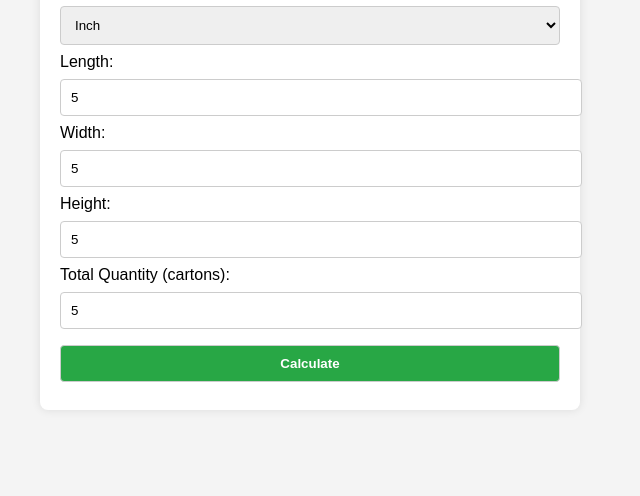
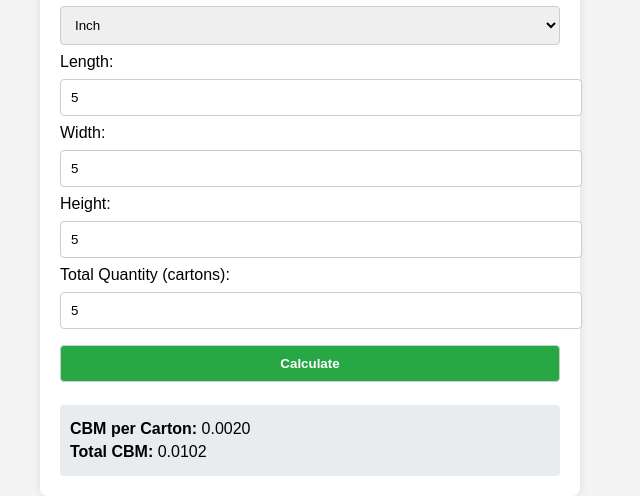
Before and after one commit to AfaqCargo/CBM_Calculator, a plain HTML site: page index.html in a window 1280 px wide. Both pictures are taken after typing "5", "5", "5", "5" into the empty fields and a click on the button "Calculate". Shown: the part 136-632 px from the top of the page, without its empty margins (330-970 px from the left). Drawn offline with Linux system fonts and the light colour scheme.

Commit message:
Update index.html

```diff
--- a/index.html
+++ b/index.html
@@ -80,8 +80,7 @@
       let width = parseFloat(document.getElementById("width").value);
       let height = parseFloat(document.getElementById("height").value);
       const quantity = parseInt(document.getElementById("quantity").value);
-      const valuePerCBM = parseFloat(document.getElementById("valuePerCBM").value);
-      valuePerCBM = 35.315;
+      const valuePerCBM = parseFloat(35.315);
       const unit = document.getElementById("unit").value;
 
       if (isNaN(length) || isNaN(width) || isNaN(height) || isNaN(quantity) || isNaN(valuePerCBM)) {
```
